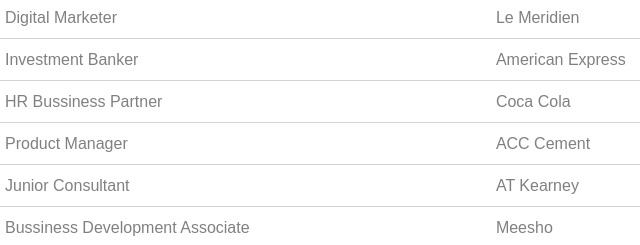
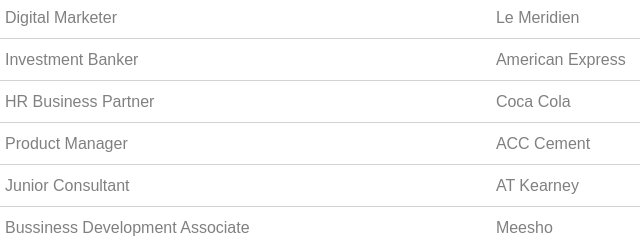
Before and after one commit to AdityaGhosh1008/TalentAxis, a plain HTML site: page job.html in a window 1280 px wide. Shown: the part 302-547 px from the top of the page, 0-640 px from the left. Drawn offline with nearby package versions, Linux system fonts and the light colour scheme; a script that the page names is missing.

Commit message:
version 11

```diff
--- a/job.html
+++ b/job.html
@@ -106,7 +106,7 @@
                 <td><button class="apply-btn" onclick="hidetext3()">Apply Now</button></td>
             </tr>
             <tr>
-                <td>HR Bussiness Partner </td>
+                <td>HR Business Partner </td>
                 <td>Coca Cola</td>
                 <td>Mumbai</td>
                 <td><button class="apply-btn" onclick="hidetext4()">Apply Now</button></td>
```
